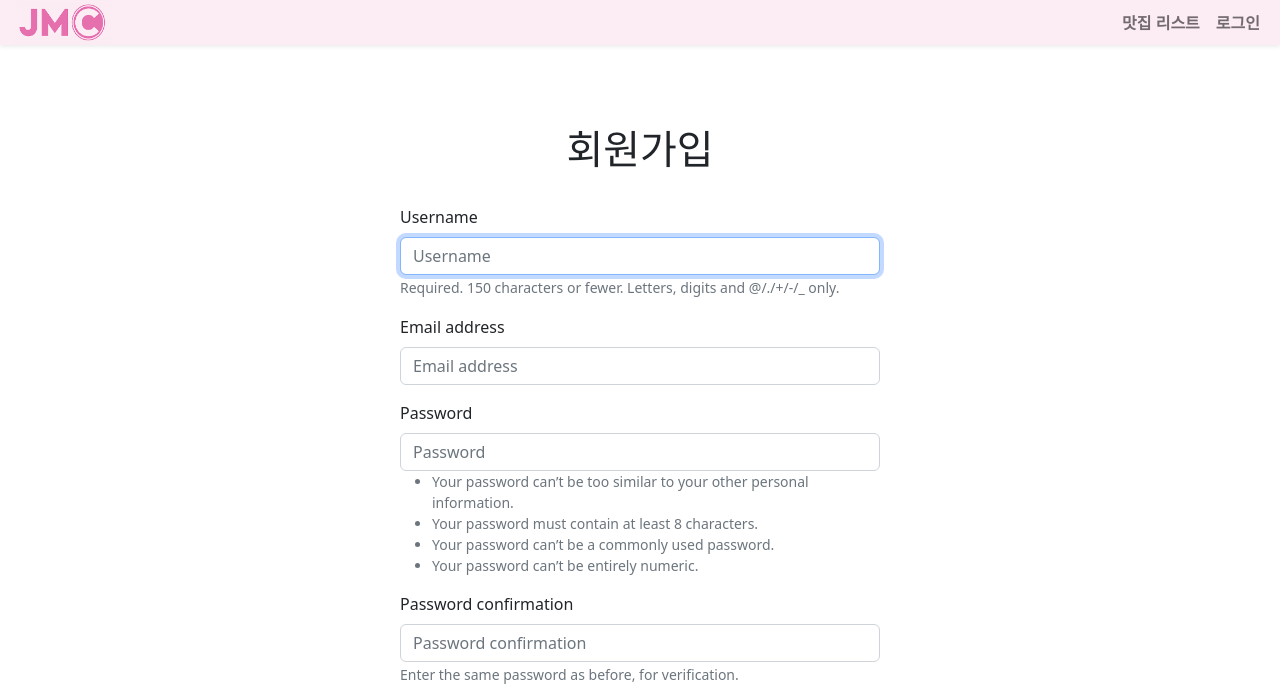
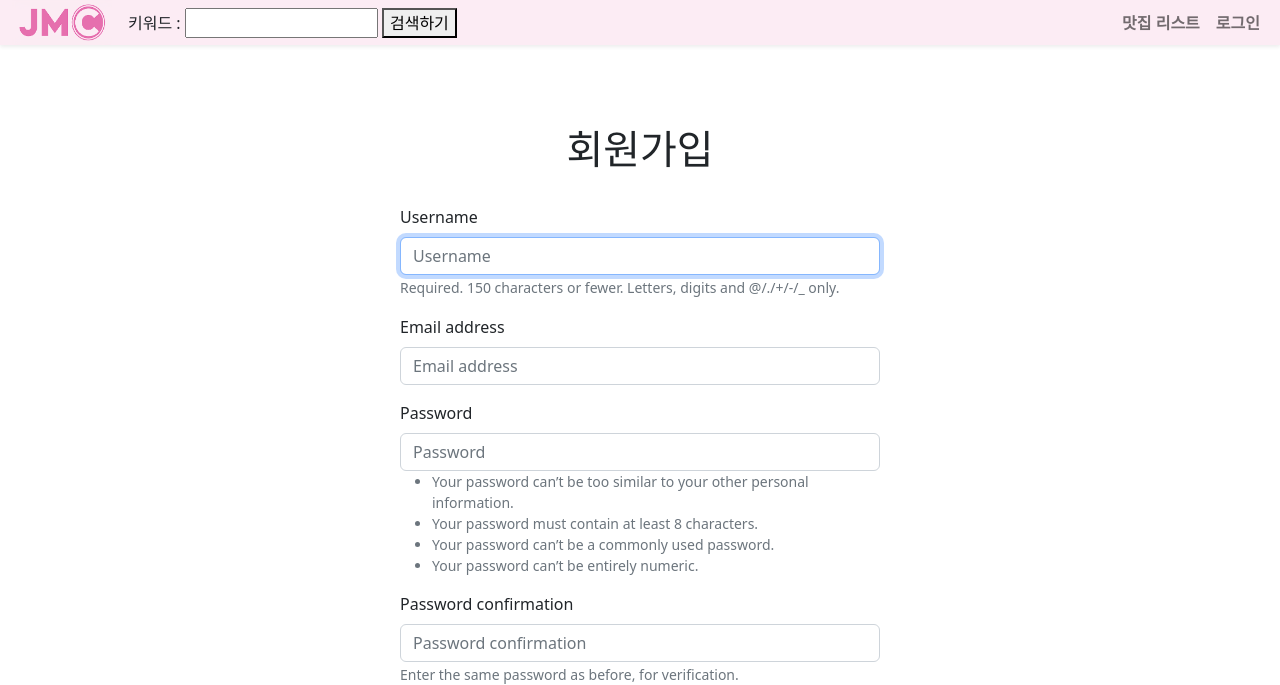
Before and after one commit to jaejae200/KDT-Semi_Project, a Django app: page /accounts/signup/ in a window 1280 px wide. Shown: the top 685 px of the page. Run offline with Django 3.2, Linux system fonts and the light colour scheme; some libraries are stand-ins or nearby versions.

Commit message:
fix : index

```diff
--- a/templates/base.html
+++ b/templates/base.html
@@ -30,6 +30,10 @@
           <span class="navbar-toggler-icon"></span>
         </button>
         <div class="collapse navbar-collapse" id="navbarNav">
+          <form onsubmit="searchPlaces(); return false;">
+            키워드 : <input type="text" id="keyword" size="15">
+            <button type="submit">검색하기</button>
+          </form>
           <ul class=" navbar-nav ms-auto p-0 m-0">
             <li class="nav-item">
               <a class="nav-link fw-bold" aria-current="page" href="#">맛집 리스트</a>
```
